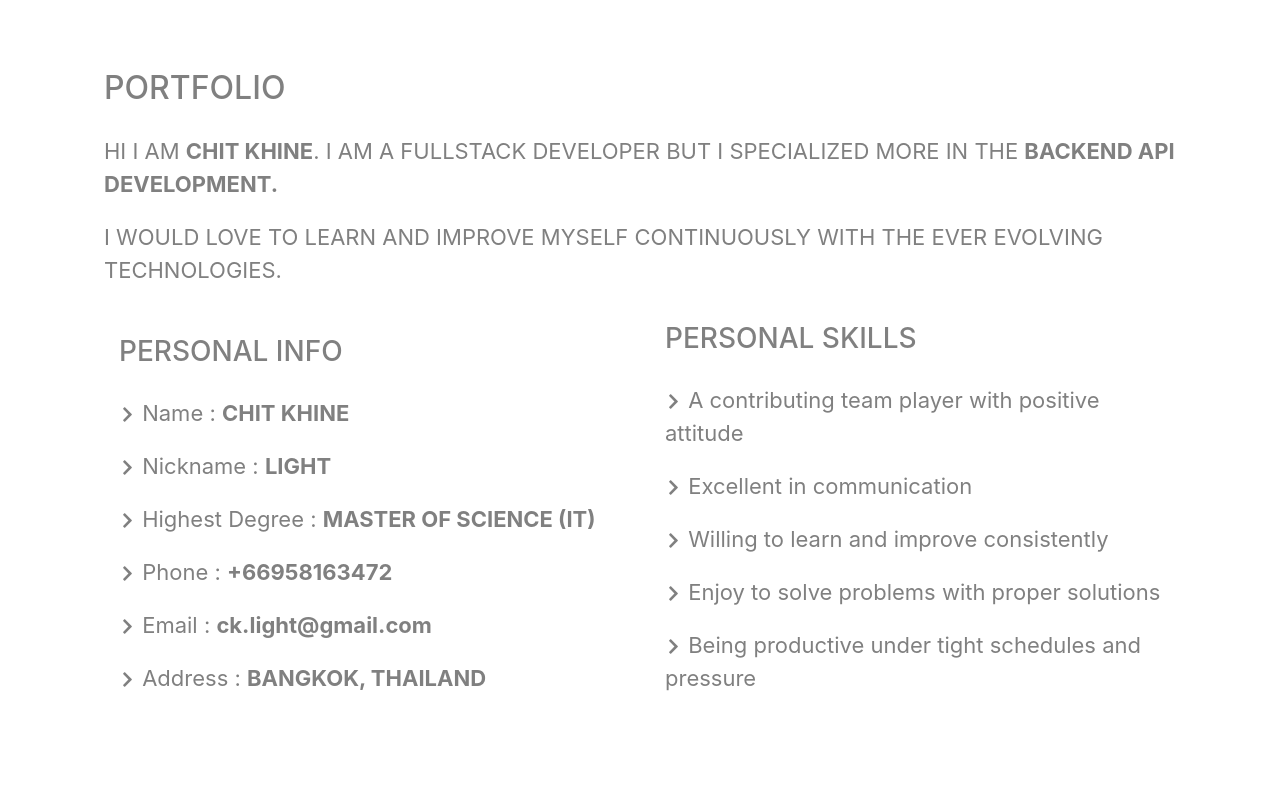
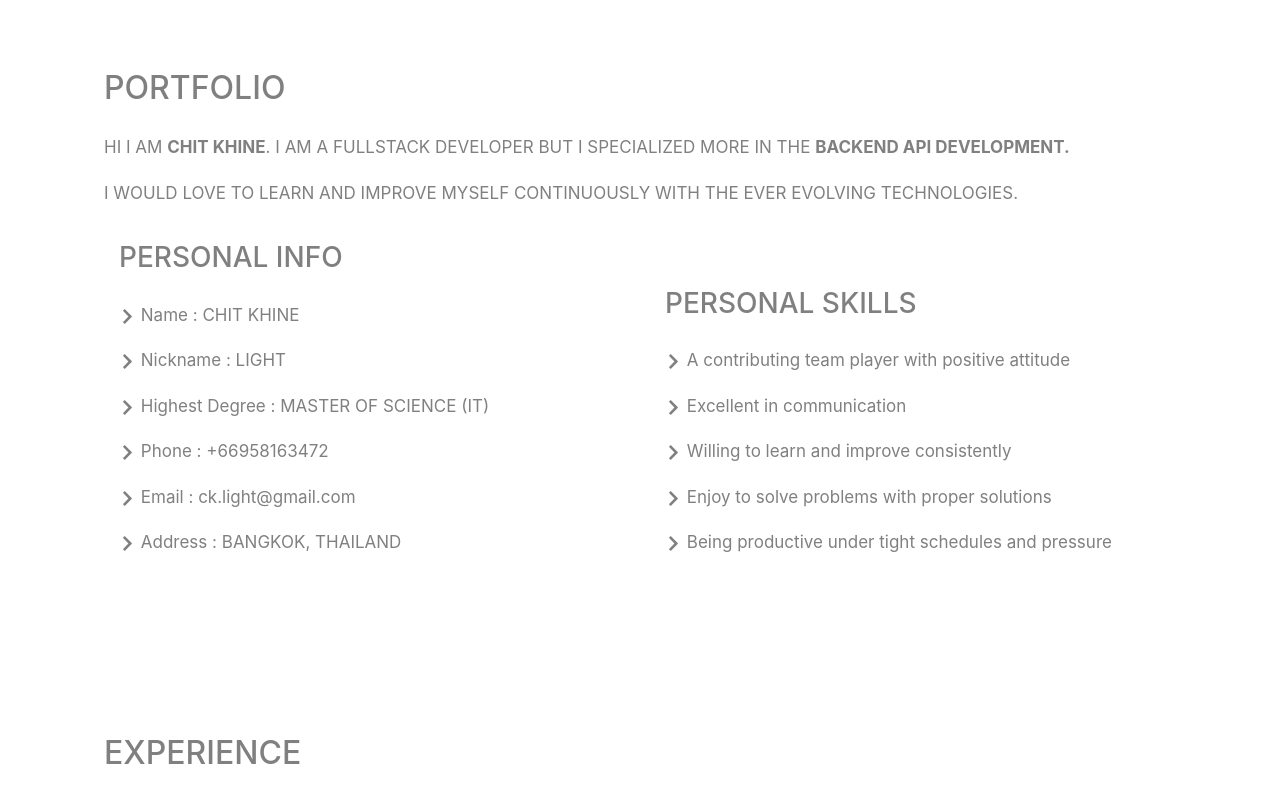
Before and after one commit to landlight/light_portfolio, a React (Create React App) app: page / in a window 1280 px wide. Shown: the part 620-1420 px from the top of the page. Built offline with nearby package versions, Linux system fonts and the light colour scheme.

Commit message:
:recycle: change font and add information

```diff
--- a/src/components/sections/Education.js
+++ b/src/components/sections/Education.js
@@ -38,6 +38,7 @@ function Education() {
                 <h5>Master Degree</h5>
               </div>
               <h5 style={titleStyle}>Master of Science (IT in Software Engineering)</h5>
+              <h5 style={titleStyle}>Assumption University of Thailand</h5>
               <p style={personalStyle}><FaChevronRight /> Scholarship by Intelligent Systems Laboratory</p>
               <p style={personalStyle}><FaChevronRight /> GPA - 3.81</p>
             </li>
@@ -49,6 +50,7 @@ function Education() {
                 <h5>Bachelor Degree</h5>
               </div>
               <h5 style={titleStyle}>Bachelor of Science (Computer Science)</h5>
+              <h5 style={titleStyle}>Assumption University of Thailand</h5>
               <p style={personalStyle}><FaChevronRight /> Scholarship by TICA (Thailand International Cooperation Agency)</p>
               <p style={personalStyle}><FaChevronRight /> GPA - 3.76</p>
               <p style={personalStyle}><FaChevronRight /> Honors</p>
--- a/src/components/sections/Portfolio.js
+++ b/src/components/sections/Portfolio.js
@@ -11,7 +11,7 @@ const personalStyle = {
   'color': 'grey',
   'font-weight': 'light',
   'padding': '10px',
-  'font-size': '22px'
+  'font-size': '17px'
 }
 
 const icon = {
@@ -31,22 +31,22 @@ function Portfolio() {
           <div className="personalinfo">
             <h3 className="text-uppercase" style={titleStyle}>Personal Info</h3>
             <div style={personalStyle}>
-              <span><FaChevronRight style={icon}/>  Name : <strong class="text-uppercase">Chit Khine</strong></span>
+              <span><FaChevronRight style={icon}/>  Name : <span class="text-uppercase">Chit Khine</span></span>
             </div>
             <div style={personalStyle}>
-              <span><FaChevronRight style={icon}/>  Nickname : <strong class="text-uppercase">Light</strong></span>
+              <span><FaChevronRight style={icon}/>  Nickname : <span class="text-uppercase">Light</span></span>
             </div>
             <div style={personalStyle}>
-              <span><FaChevronRight style={icon}/>  Highest Degree : <strong class="text-uppercase">Master of Science (IT)</strong></span>
+              <span><FaChevronRight style={icon}/>  Highest Degree : <span class="text-uppercase">Master of Science (IT)</span></span>
             </div>
             <div style={personalStyle}>
-              <span><FaChevronRight style={icon}/>  Phone : <strong class="text-uppercase">+66958163472</strong></span>
+              <span><FaChevronRight style={icon}/>  Phone : <span class="text-uppercase">+66958163472</span></span>
             </div>
             <div style={personalStyle}>
-              <span><FaChevronRight style={icon}/>  Email : <strong>ck.light@gmail.com</strong></span>
+              <span><FaChevronRight style={icon}/>  Email : <span>ck.light@gmail.com</span></span>
             </div>
             <div style={personalStyle}>
-              <span><FaChevronRight style={icon}/>  Address : <strong class="text-uppercase">Bangkok, Thailand</strong></span>
+              <span><FaChevronRight style={icon}/>  Address : <span class="text-uppercase">Bangkok, Thailand</span></span>
             </div>
           </div>
           <div className="personalskills">
```
